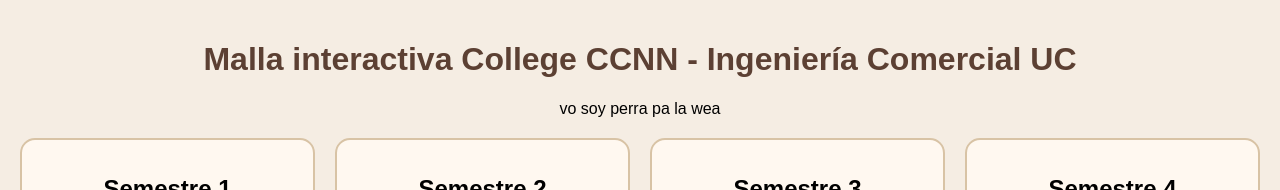
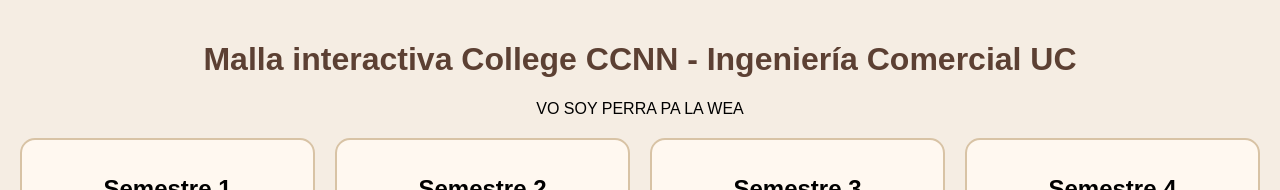
Before and after one commit to Eileen2005/Malla-college---comercial-uc-, a plain HTML site: page index.html in a window 1280 px wide. Shown: the top 190 px of the page. Drawn offline with Linux system fonts and the light colour scheme.

Commit message:
Update index.html

```diff
--- a/index.html
+++ b/index.html
@@ -8,7 +8,7 @@
 </head>
 <body>
   <h1>Malla interactiva College CCNN - Ingeniería Comercial UC</h1>
-  <p> vo soy perra pa la wea </p>
+  <p> VO SOY PERRA PA LA WEA </p>
 
   <div class="malla">
 
```
